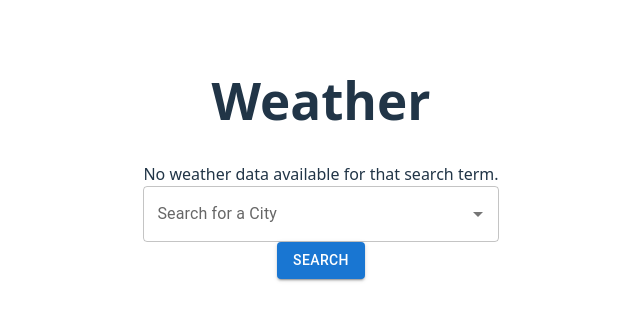
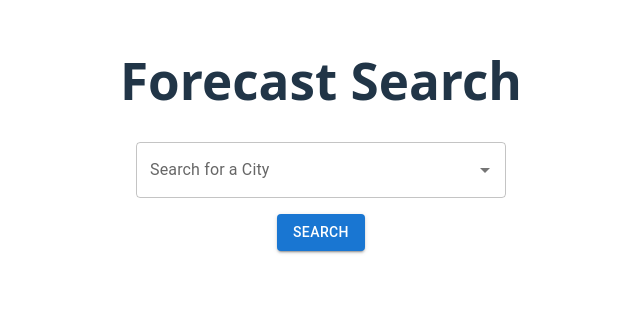
Before and after one commit to lilithebowman/weather-app, a React (Vite) app: page / in a window 1280 px wide. Shown: the part 242-562 px from the top of the page, without its empty margins (319-959 px from the left). Built offline with nearby package versions, Linux system fonts and the light colour scheme; no server answers.

Commit message:
A little styling

```diff
--- a/src/App.css
+++ b/src/App.css
@@ -5,23 +5,11 @@
 	text-align: center;
 }
 
-.logo {
-  height: 6em;
-  padding: 1.5em;
-  will-change: filter;
-  transition: filter 300ms;
-}
-.logo:hover {
-  filter: drop-shadow(0 0 2em #646cffaa);
-}
-.logo.react:hover {
-  filter: drop-shadow(0 0 2em #61dafbaa);
-}
-
 @keyframes logo-spin {
 	from {
 		transform: rotate(0deg);
 	}
+
 	to {
 		transform: rotate(360deg);
 	}
@@ -33,10 +21,10 @@
 	}
 }
 
-.card {
-  padding: 2em;
+.search-autocomplete {
+	margin: 1em;
 }
 
-.read-the-docs {
-  color: #888;
+.search-container {
+	margin: 1em 0 3em 0;
 }
--- a/src/App.tsx
+++ b/src/App.tsx
@@ -5,40 +5,38 @@ import WeatherDisplay from './components/WeatherDisplay'
 import { useState } from 'react'
 import { Formik, Form } from 'formik'
 import Button from '@mui/material/Button'
+import { Container } from '@mui/material'
 
 function App() {
 	const [city, setCity] = useState('')
 	const { data: weather, isLoading, isError } = useWeatherDetails(city)
 
 	return (
-		<div>
-			<h1>Weather</h1>
+		<div className="forecast-14-day">
+			<Container maxWidth='sm' className='search-container'>
+				<h1>Forecast Search</h1>
 				<Formik
 					initialValues={[city]}
 					onSubmit={() => { setCity(city) }}
 				>
 					<Form>
-					{weather?.location?.name ? (
-						<WeatherDisplay weather={weather} />
-					) : (
-						<div className="weather-error">No weather data available for that search term.</div>
-					)}
-
 						<SearchAutoComplete weather={weather} setCity={setCity} />
 
 						<Button
-						variant="contained"
-						color="primary"
-						type="submit"
+							variant='contained'
+							color='primary'
+							type='submit'
 							disabled={isLoading}
+							className='search-button'
 						>
 							{isLoading ? 'Loading...' : 'Search'}
 						</Button>
 					</Form>
 				</Formik>
-			<div className="weather-status">
-				{isError ? 'Error fetching data' : ''}
-			</div>
+			</Container>
+			{weather?.current &&
+				<WeatherDisplay weather={weather} isError={isError} />
+			}
 		</div>
 	)
 }
--- a/src/components/SearchAutoComplete.tsx
+++ b/src/components/SearchAutoComplete.tsx
@@ -19,7 +19,8 @@ const SearchAutoComplete: React.FC<SearchAutoCompleteProps> = ({ weather, setCit
 
 	return (
 		<Autocomplete
-			id="city_id"
+			id='city_id'
+			className='search-autocomplete'
 			key={inputValue?.id}
 			options={data || []}
 			loading={data === undefined}
@@ -46,7 +47,7 @@ const SearchAutoComplete: React.FC<SearchAutoCompleteProps> = ({ weather, setCit
 			renderInput={params => (
 				<TextField
 					{...params}
-					label="Search for a City"
+					label='Search for a City'
 				/>
 			)}
 		/>
--- a/src/components/WeatherDisplay.tsx
+++ b/src/components/WeatherDisplay.tsx
@@ -1,4 +1,14 @@
-const WeatherDisplay = ({ weather }: { weather: any }) => (
+import { Box, Container, Typography } from '@mui/material'
+
+const WeatherDisplay = ({ weather, isError }: { weather: any, isError: boolean }) => (
+	<Container maxWidth='sm'>
+		<Typography variant='h4' component='h1' sx={{ mb: 2 }}>
+			14 Day Forecast
+		</Typography>
+		<Box className='weather-status'>
+			{isError ? 'Error fetching data' : ''}
+		</Box>
+		<Box className='weather-results current'>
 			<div className="weather-results">
 				<div className="weather-city">{weather.location.name}, {weather.location.region}</div>
 				<div className="weather-temp">{weather.current.temp_c}°C / {weather.current.temp_f}°F</div>
@@ -6,6 +16,8 @@ const WeatherDisplay = ({ weather }: { weather: any }) => (
 				<div className="weather-wind">Wind: {weather.current.wind_kph} km/h</div>
 				<div className="weather-humidity">Humidity: {weather.current.humidity}%</div>
 			</div>
+		</Box>
+	</Container>
 )
 
 export default WeatherDisplay
--- a/src/hooks/searchDetails.ts
+++ b/src/hooks/searchDetails.ts
@@ -2,12 +2,13 @@ import { QueryKey, useQuery } from '@tanstack/react-query'
 
 const useSearchDetails = (searchTerms: string) => {
 	const queryKey: QueryKey = ['citiesDetails', searchTerms]
+	const apiKey = import.meta.env.VITE_WEATHER_API_KEY
 	const result = useQuery({
 		queryKey,
 		queryFn: async () => {
 			return fetch(
 				'https://api.weatherapi.com/v1/search.json?key=' +
-				import.meta.env.VITE_WEATHER_API_KEY +
+				apiKey +
 				'&q=' +
 				searchTerms
 			).then((res) => res.json())
--- a/src/hooks/weatherDetails.ts
+++ b/src/hooks/weatherDetails.ts
@@ -2,7 +2,7 @@ import { QueryKey, useQuery } from '@tanstack/react-query'
 
 const useWeatherDetails = (city: string) => {
 	const queryKey: QueryKey = ['weatherDetails', city]
-	const apiKey = import.meta?.env?.VITE_WEATHER_API_KEY
+	const apiKey = import.meta.env.VITE_WEATHER_API_KEY
 	const result = useQuery({
 		queryKey,
 		queryFn: async () => {
```
Lines whose indentation alone changed are shown as unchanged.
